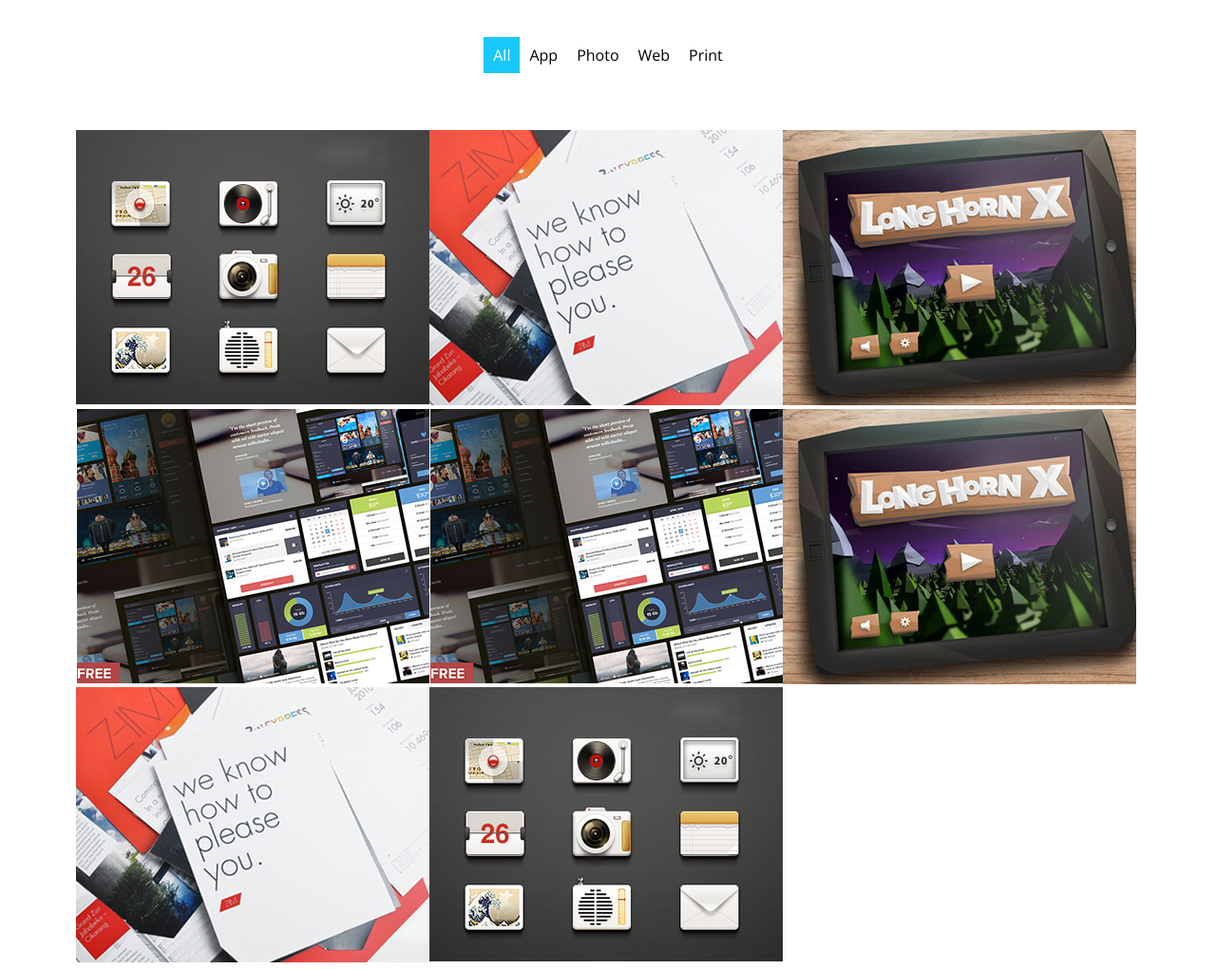
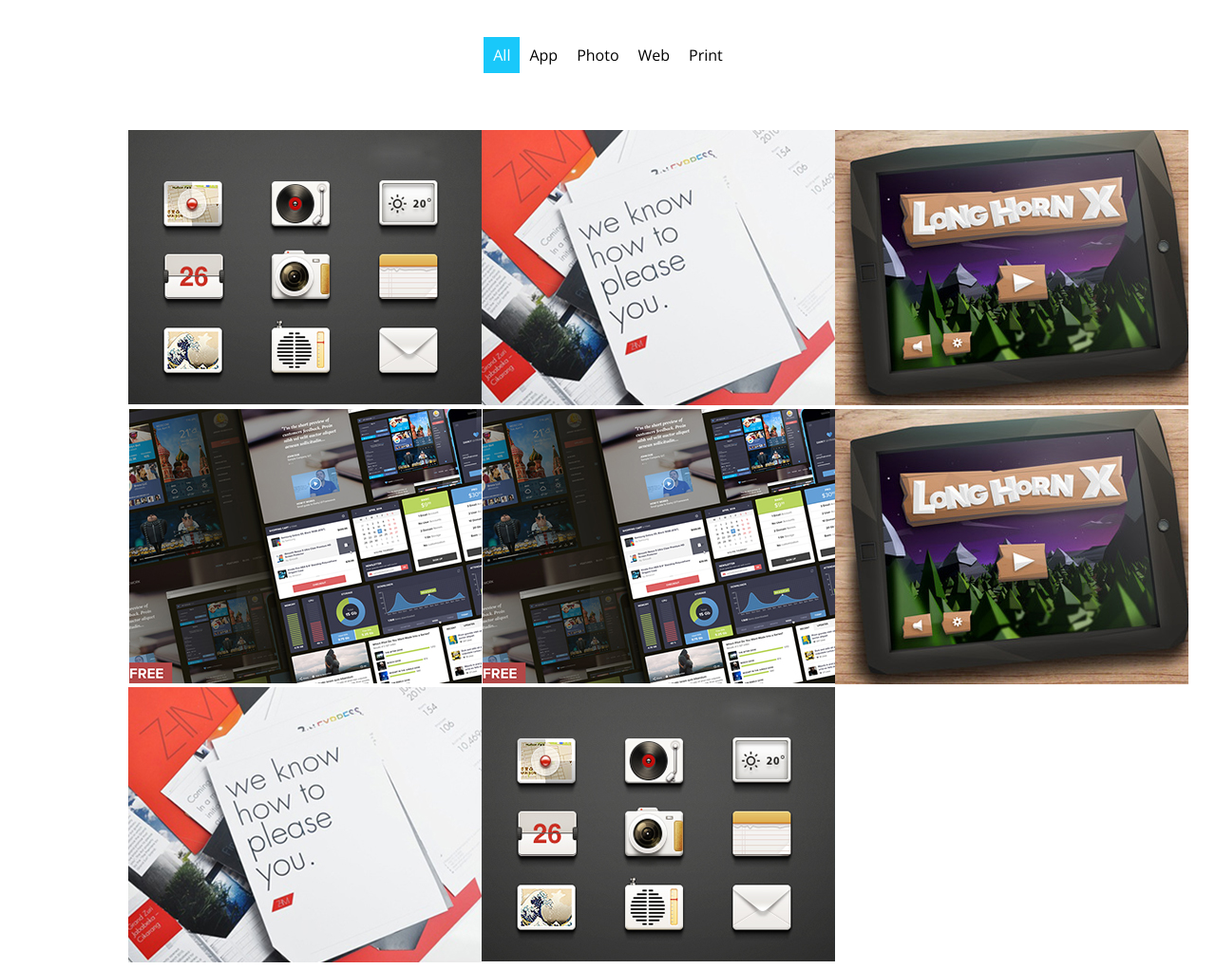
Before and after one commit to YousefA820/kasper-tamplate, a plain HTML site: page index.html in a window 1280 px wide. Shown: the part 3200-4221 px from the top of the page at 95% size. Drawn offline with nearby package versions, Linux system fonts and the light colour scheme.

Commit message:
Update style.css

```diff
--- a/css/style.css
+++ b/css/style.css
@@ -415,7 +415,7 @@ position: relative;
 display: flex;
 flex-wrap: wrap;
 margin-top: 60px;
-margin-left:80px
+margin-left:135px
 }
 .portfolio .imgs-container .box:hover .captian {
 bottom: 0;
```
